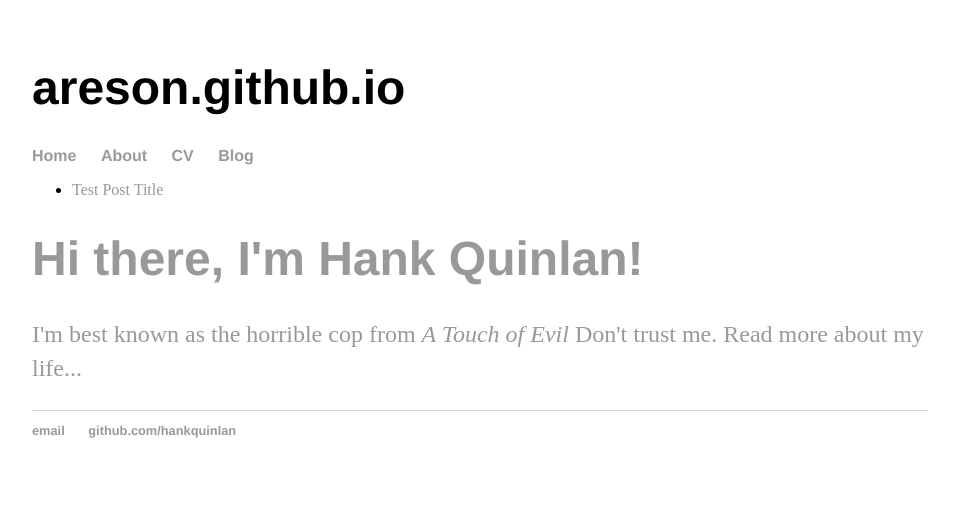
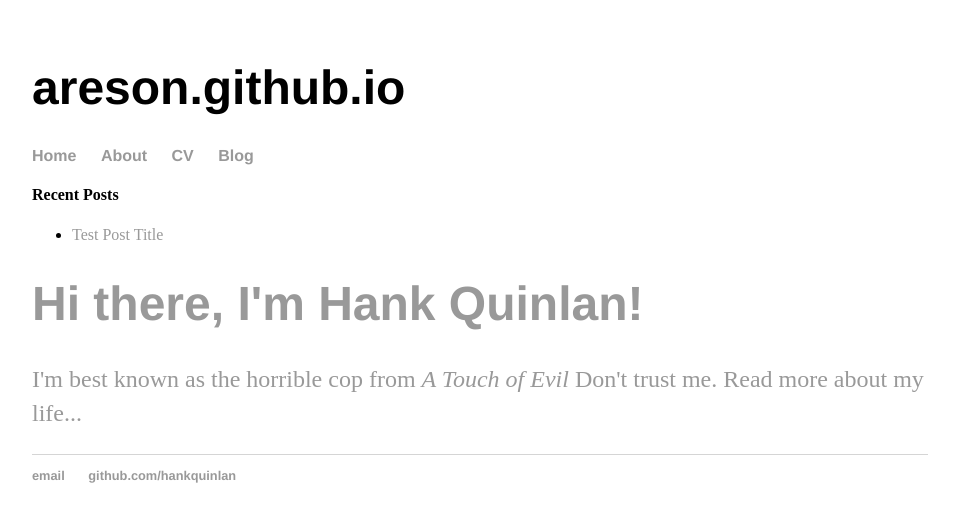
Before and after one commit to Areson/areson.github.io, a Jekyll site: the page built from index.html, in a window 1280 px wide. Shown: the top 522 px of the page, without its empty margins (160-1113 px from the left). Built offline with Jekyll 4.4.1, drawn with Linux system fonts in a browser that asks for light colours; the list of posts is cut into pages by our own code.

Commit message:
Update default.html

```diff
--- a/_layouts/default.html
+++ b/_layouts/default.html
@@ -20,6 +20,7 @@
 			<div class="flex-container">
 				<div class="aside aside-1">
 					<sidebar>
+						<h4>Recent Posts</h4>
 						<ul>
 							{% for post in paginator.posts %}
 							<li><a href="{{ post.url }}">{{ post.title }}</li>
```
